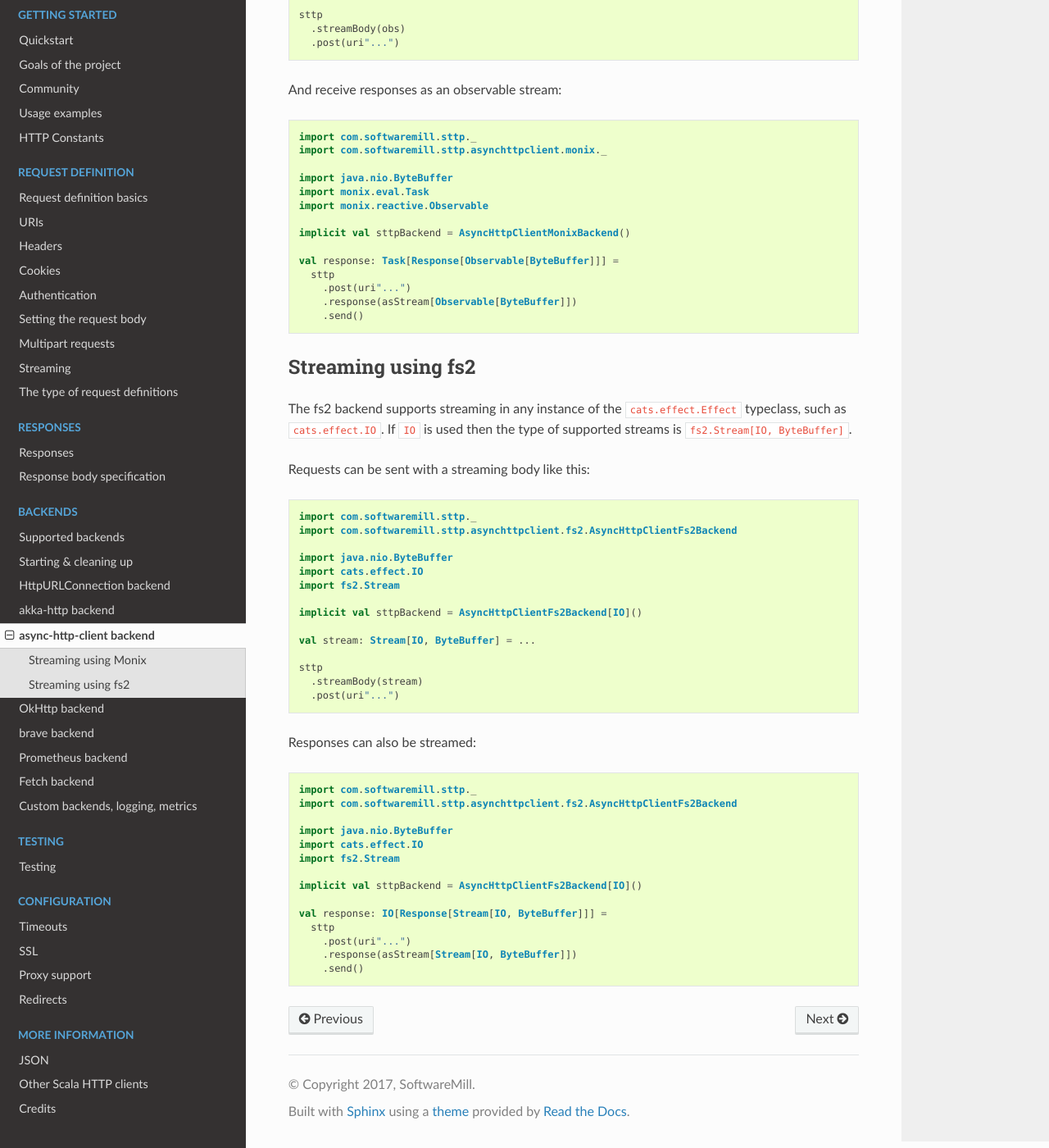
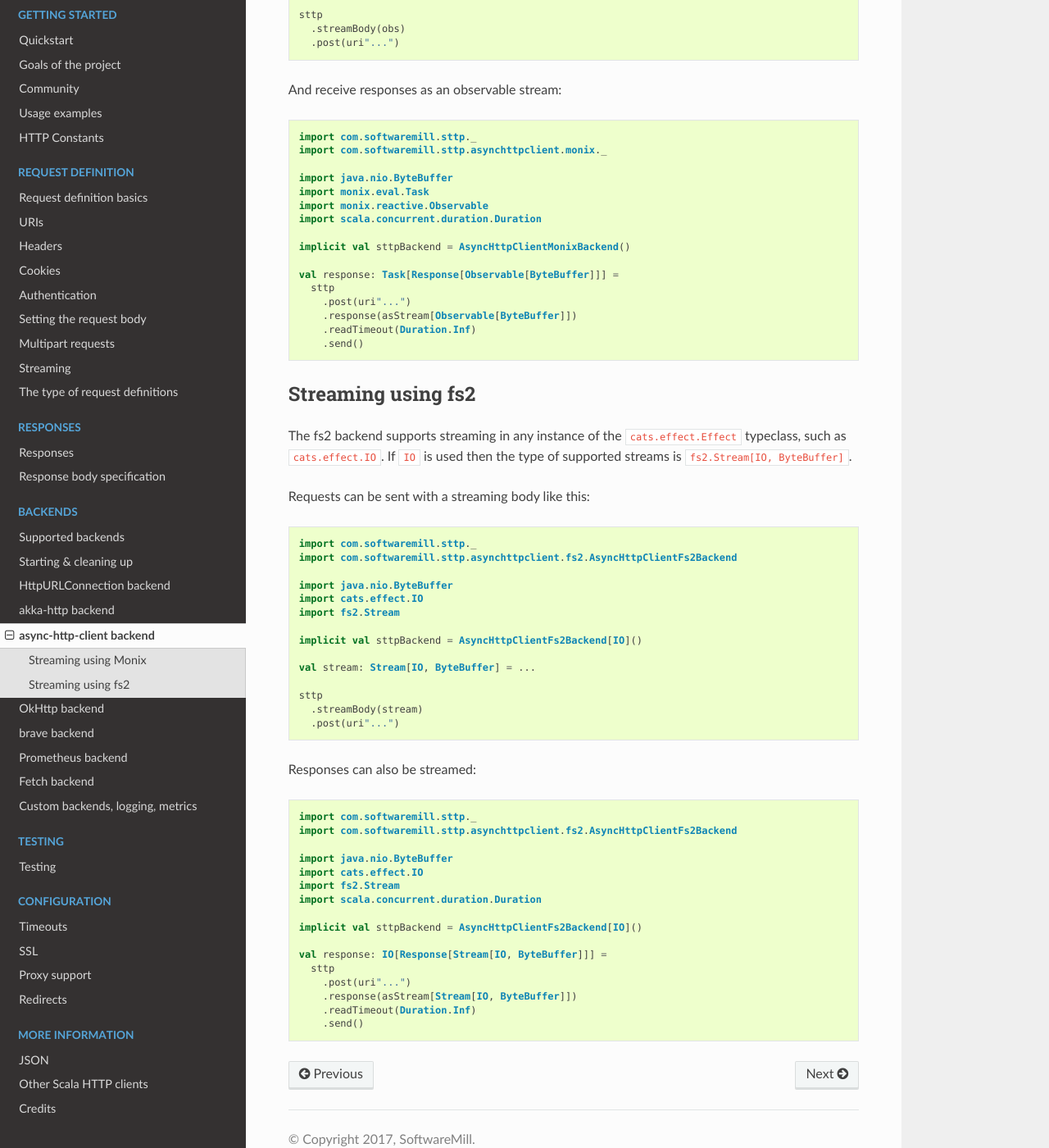
Before and after one commit to softwaremill/sttp, a Sphinx documentation site: the page built from docs/backends/asynchttpclient.rst, in a window 1280 px wide and 1400 px high, scrolled down 1470 px. Shown: the whole window at 82% size. Built offline with Sphinx 7.4.7 and the Read the Docs theme 2.0.0, drawn with Linux system fonts in a browser that asks for light colours.

Commit message:
Differentiate between requestTimeout over readTimeout

```diff
--- a/docs/backends/asynchttpclient.rst
+++ b/docs/backends/asynchttpclient.rst
@@ -74,6 +74,7 @@ And receive responses as an observable stream::
   import java.nio.ByteBuffer
   import monix.eval.Task
   import monix.reactive.Observable
+  import scala.concurrent.duration.Duration
 
   implicit val sttpBackend = AsyncHttpClientMonixBackend()
 
@@ -81,6 +82,7 @@ And receive responses as an observable stream::
     sttp
       .post(uri"...")
       .response(asStream[Observable[ByteBuffer]])
+      .readTimeout(Duration.Inf)
       .send()
 
 Streaming using fs2
@@ -113,6 +115,7 @@ Responses can also be streamed::
   import java.nio.ByteBuffer
   import cats.effect.IO
   import fs2.Stream
+  import scala.concurrent.duration.Duration
 
   implicit val sttpBackend = AsyncHttpClientFs2Backend[IO]()
 
@@ -120,4 +123,5 @@ Responses can also be streamed::
     sttp
       .post(uri"...")
       .response(asStream[Stream[IO, ByteBuffer]])
+      .readTimeout(Duration.Inf)
       .send()
```
Also changed, not shown: 1 other file.
